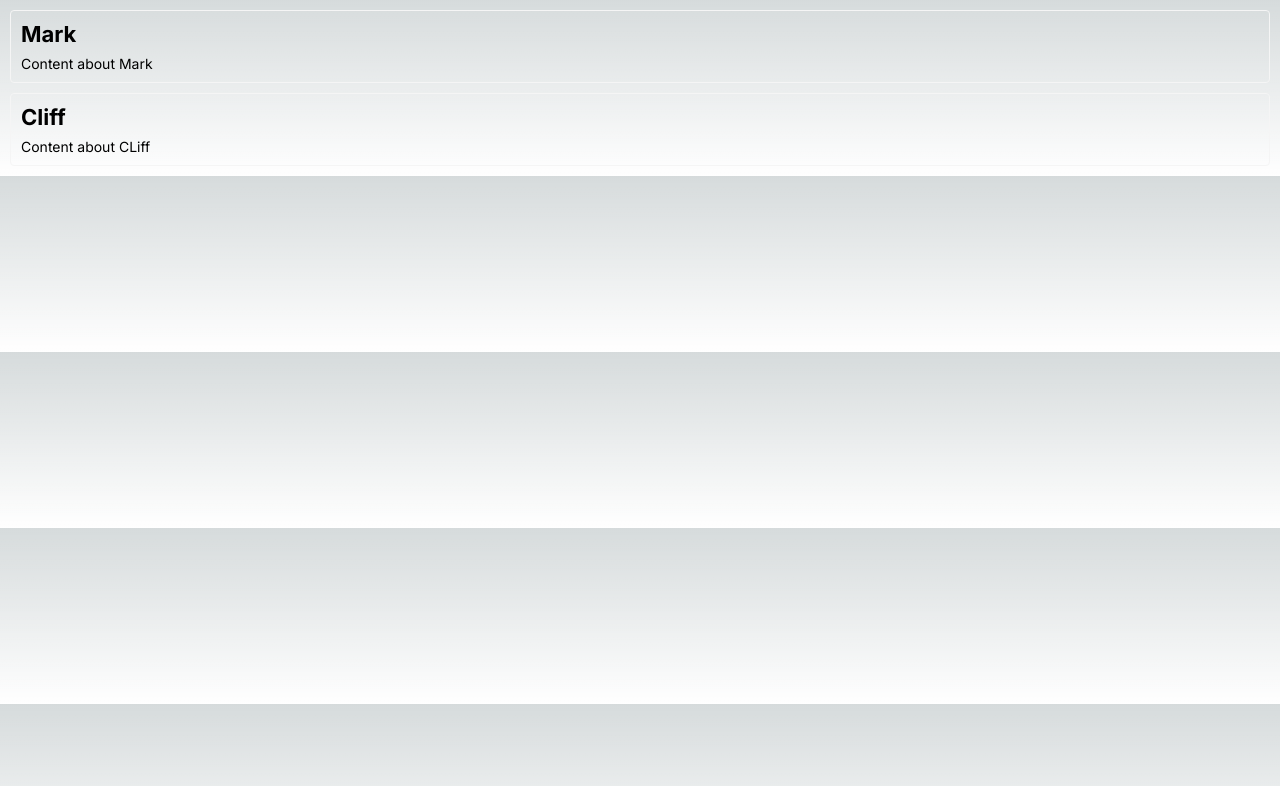
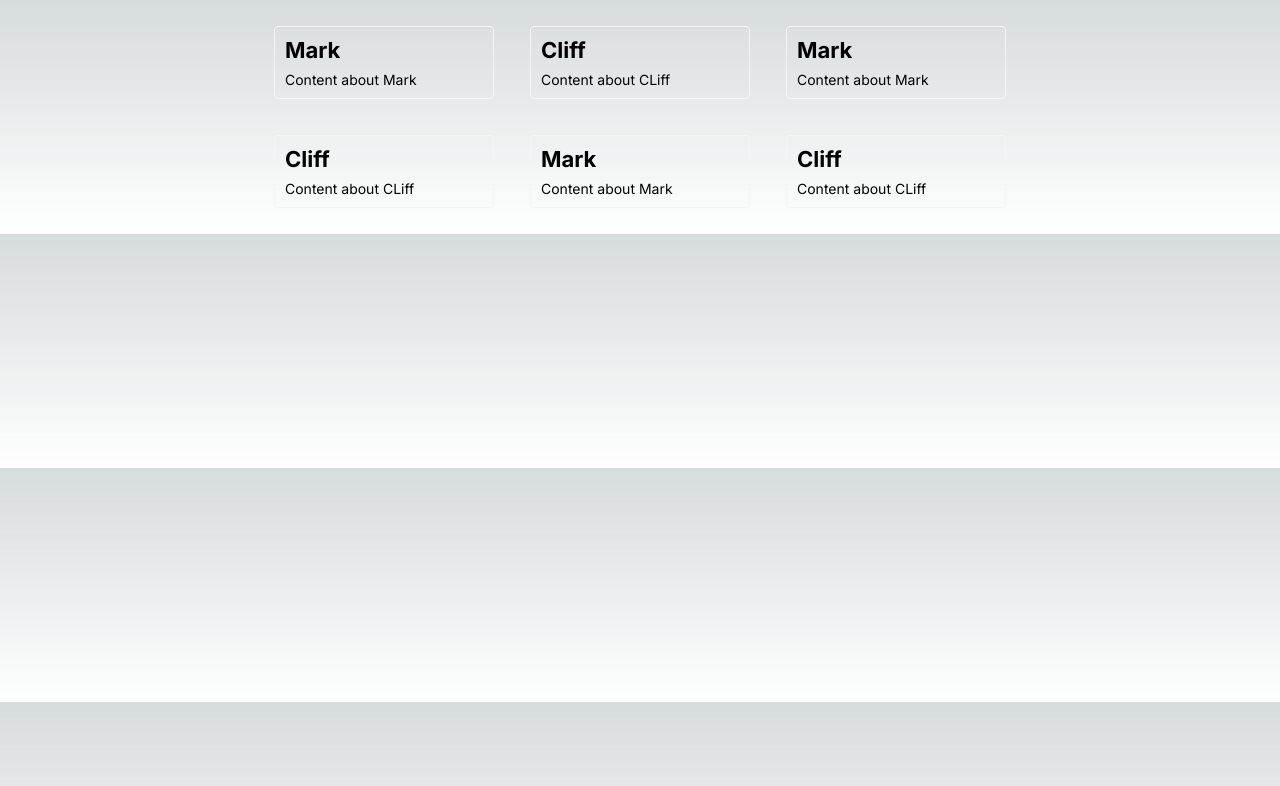
Before and after one commit to dimadidyk0/learn-nexjs, a Next.js app: page /awesome in a window 1280 px wide. Shown: the top 786 px of the page. Built offline with nearby package versions, Linux system fonts and the light colour scheme.

Commit message:
lesson: add posts list component

```diff
--- a/src/app/awesome/page.tsx
+++ b/src/app/awesome/page.tsx
@@ -1,12 +1,11 @@
 
-import Post from "@components/Post";
+import PostsList from "@components/PostsList/PostsList";
 import React from "react";
 
 export default function AwesomePage() {
   return (
     <main>
-      <Post author="Mark" content="Content about Mark" />
-      <Post author="Cliff" content="Content about CLiff" />
+      <PostsList />
     </main>
   )
 }
--- a/src/components/Post.tsx
+++ b/src/components/Post/Post.tsx
@@ -10,9 +10,9 @@ type Props = {
 
 export default function Post({ author, content}: Props) {
   return (
-    <div className={s.root}>
+    <li className={s.root}>
       <p className={s.title}>{author}</p>
       <p className={s.content}>{content}</p>
-    </div>
+    </li>
   )
 }
--- /dev/null
+++ b/src/components/PostsList/PostsList.module.css
@@ -0,0 +1,9 @@
+.root {
+  list-style: none;
+  max-width: 50rem;
+  margin: 1rem auto;
+  display: grid;
+  gap: 1rem;
+  grid-template-columns: repeat(3, 30%);
+  justify-content: center;
+}
--- /dev/null
+++ b/src/components/PostsList/PostsList.tsx
@@ -0,0 +1,16 @@
+import React from 'react'
+import Post from '@components/Post/Post';
+import s from './PostsList.module.css';
+
+export default function PostsList() {
+  return (
+    <ul className={s.root}>
+      <Post author="Mark" content="Content about Mark" />
+      <Post author="Cliff" content="Content about CLiff" />
+      <Post author="Mark" content="Content about Mark" />
+      <Post author="Cliff" content="Content about CLiff" />
+      <Post author="Mark" content="Content about Mark" />
+      <Post author="Cliff" content="Content about CLiff" />
+    </ul>
+  )
+}
```
Also changed, not shown: src/components/Post/Post.module.css (renamed from src/components/Post.module.css).
